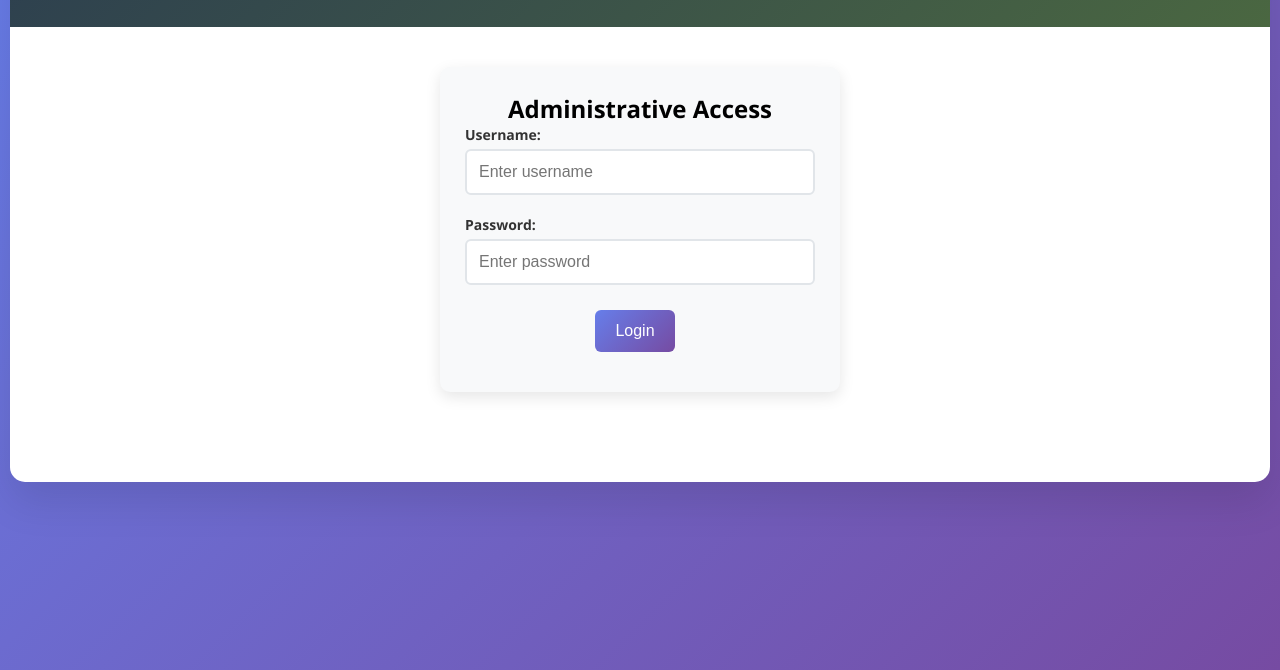
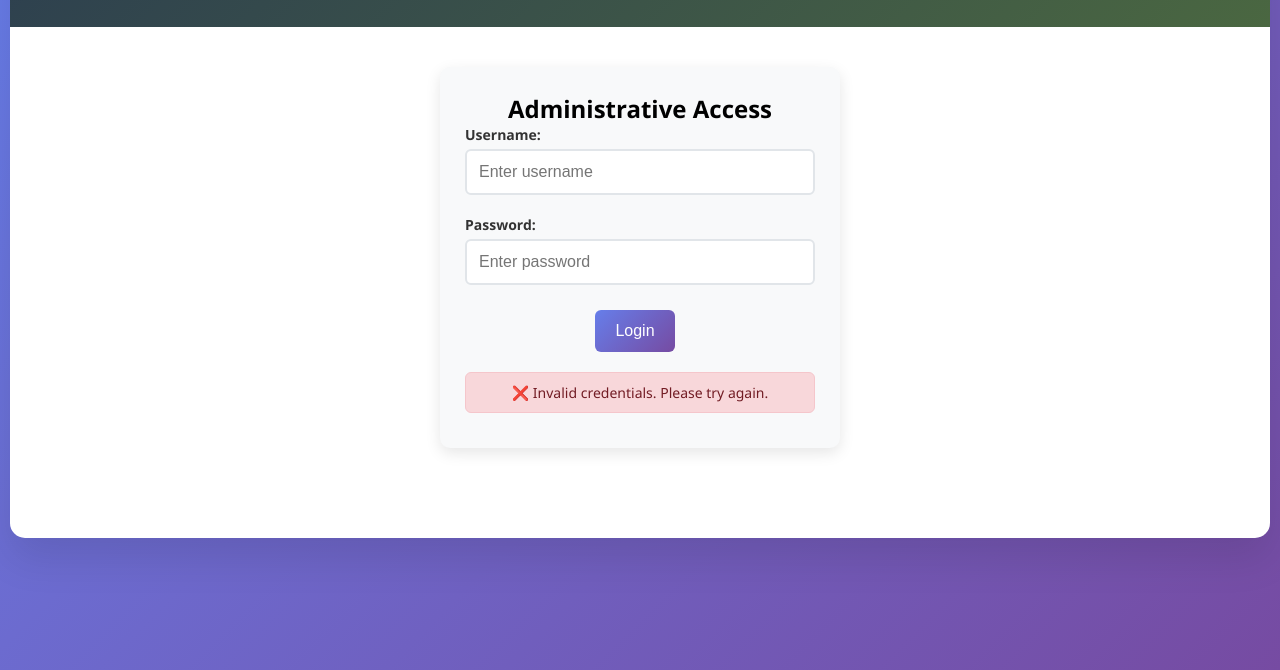
Before and after one commit to UZAIR78920/Project-Test-Mobile, a plain HTML site: page index.html in a window 1280 px wide. Both pictures are taken after a click on the button "Login". Shown: the part 130-800 px from the top of the page. Drawn offline with Linux system fonts and the light colour scheme.

Commit message:
Updated index.html

```diff
--- a/index.html
+++ b/index.html
@@ -711,7 +711,8 @@
                         <input type="password" id="password" placeholder="Enter password">
                     </div>
                     <button class="btn" onclick="login()">Login</button>
-                    <p style="margin-top: 10px; font-size: 12px; color: #666;"></p>
+            <div id="login-error" class="hidden" style="margin-top: 15px; padding: 10px; background-color: #f8d7da; color: #721c24; border: 1px solid #f5c6cb; border-radius: 6px; font-size: 14px; text-align: center;"></div>
+            <p style="margin-top: 10px; font-size: 12px; color: #666;"></p>
                 </div>
             </div>
 
@@ -890,7 +891,6 @@
             </div>
         </div>
     </div>
-
     <script>
         // Enhanced data storage and management
         let scheduleData = {};
@@ -905,6 +905,11 @@
         function login() {
             const username = document.getElementById('username').value.trim();
             const password = document.getElementById('password').value;
+            const errorDiv = document.getElementById('login-error');
+
+            // Clear any existing error message
+            errorDiv.classList.add('hidden');
+            errorDiv.innerHTML = '';
 
             if (username === 'admin' && password === 'admin123') {
                 currentUser = username;
@@ -913,7 +918,19 @@
                 showStatus('🎉 Login successful! Welcome to Smart Class Scheduler', 'success');
                 initializeDefaultData();
             } else {
-                showStatus('❌ Invalid credentials. Please Try Again', 'error');
+                // Show error message in the login form
+                errorDiv.innerHTML = '❌ Invalid credentials. Please try again.';
+                errorDiv.classList.remove('hidden');
+
+                // Clear the password field for security
+                document.getElementById('password').value = '';
+
+                // Add shake animation to the form
+                const loginForm = document.querySelector('.login-form');
+                loginForm.style.animation = 'shake 0.5s ease-in-out';
+                setTimeout(() => {
+                    loginForm.style.animation = '';
+                }, 500);
             }
         }
 
@@ -1870,6 +1887,11 @@
                 from { opacity: 1; }
                 to { opacity: 0; }
             }
+            @keyframes shake {
+                0%, 100% { transform: translateX(0); }
+                10%, 30%, 50%, 70%, 90% { transform: translateX(-5px); }
+                20%, 40%, 60%, 80% { transform: translateX(5px); }
+            }
             .status-message {
                 animation: fadeInUp 0.3s ease;
             }
```
